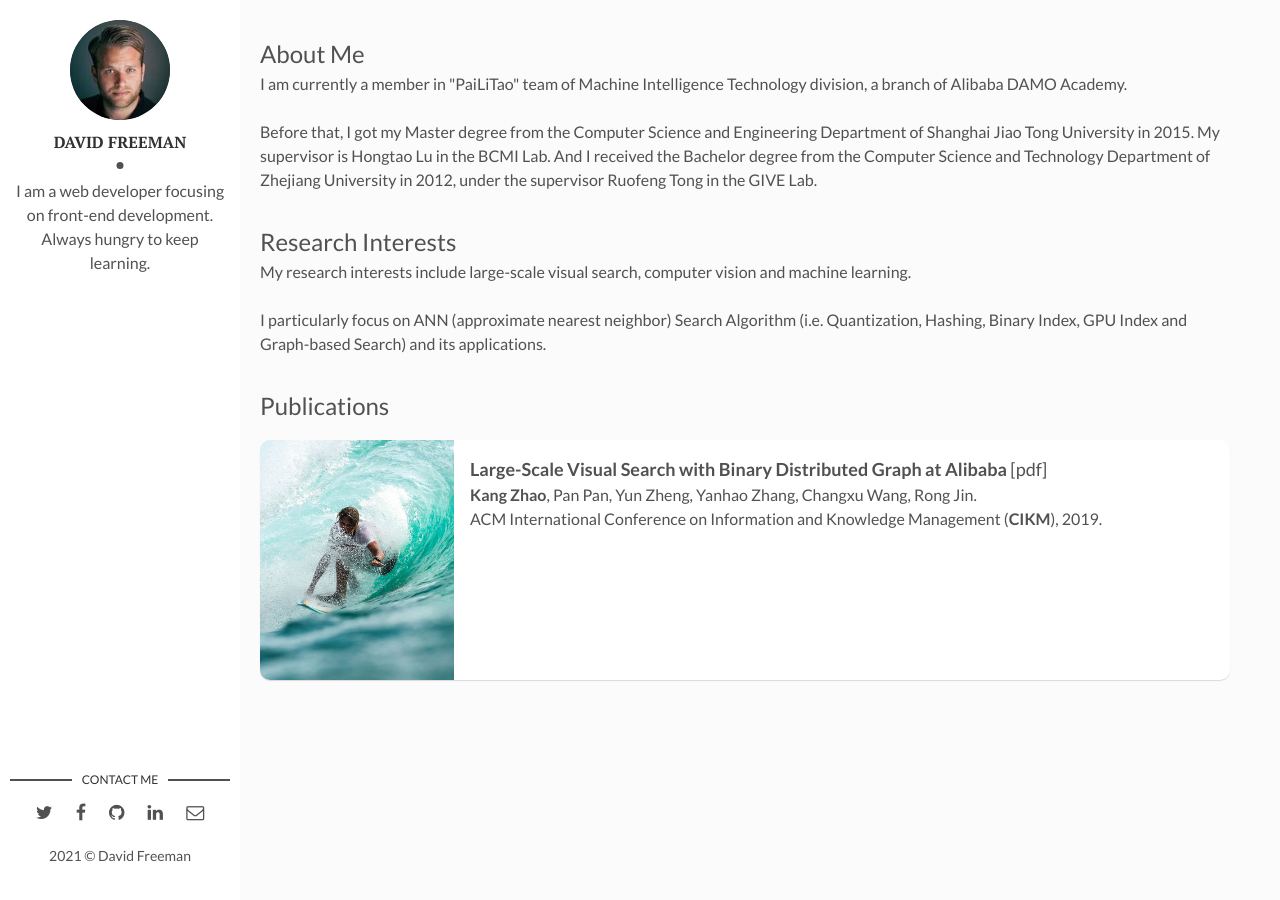
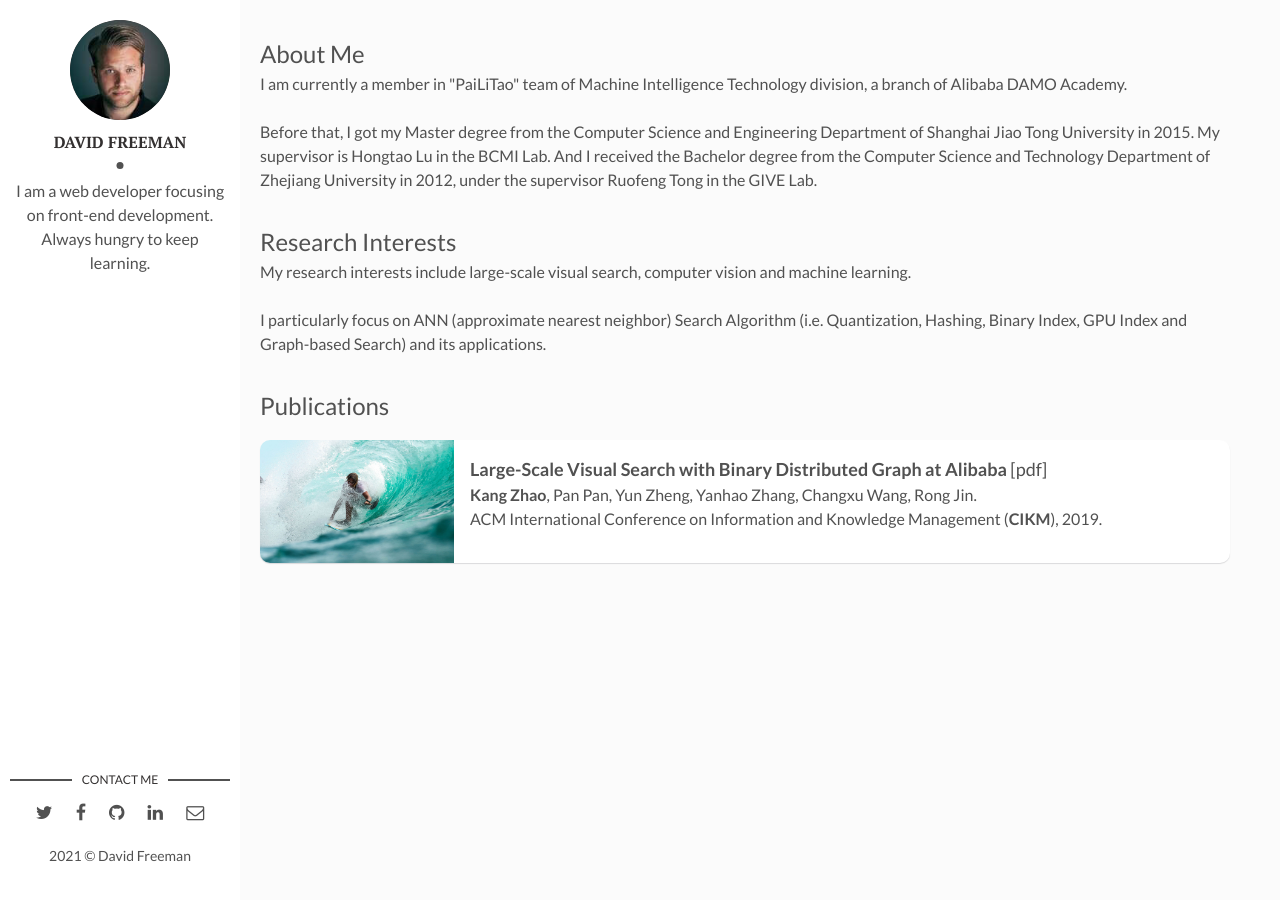
Before and after one commit to kangzhao2/kangzhao2.github.io, a Jekyll site: the page built from index.html, in a window 1280 px wide. Built offline with Jekyll 4.4.1, drawn with Linux system fonts in a browser that asks for light colours; the list of posts is cut into pages by our own code.

Commit message:
Update main.css

```diff
--- a/assets/css/main.css
+++ b/assets/css/main.css
@@ -1117,7 +1117,7 @@ footer .copyright {
   -webkit-align-items: stretch;
       -ms-flex-align: stretch;
           align-items: stretch;
-  min-height: 15rem;
+  min-height: 5rem;
   -webkit-border-radius: 10px;
           border-radius: 10px;
   overflow: hidden;
@@ -1139,7 +1139,7 @@ footer .copyright {
 .post .post-thumbnail {
   width: 20%;
   max-width: 100%;
-  min-height: 15rem;
+  min-height: 5rem;
   -webkit-background-size: cover;
           background-size: cover;
   background-position: 50% 50%;
```
